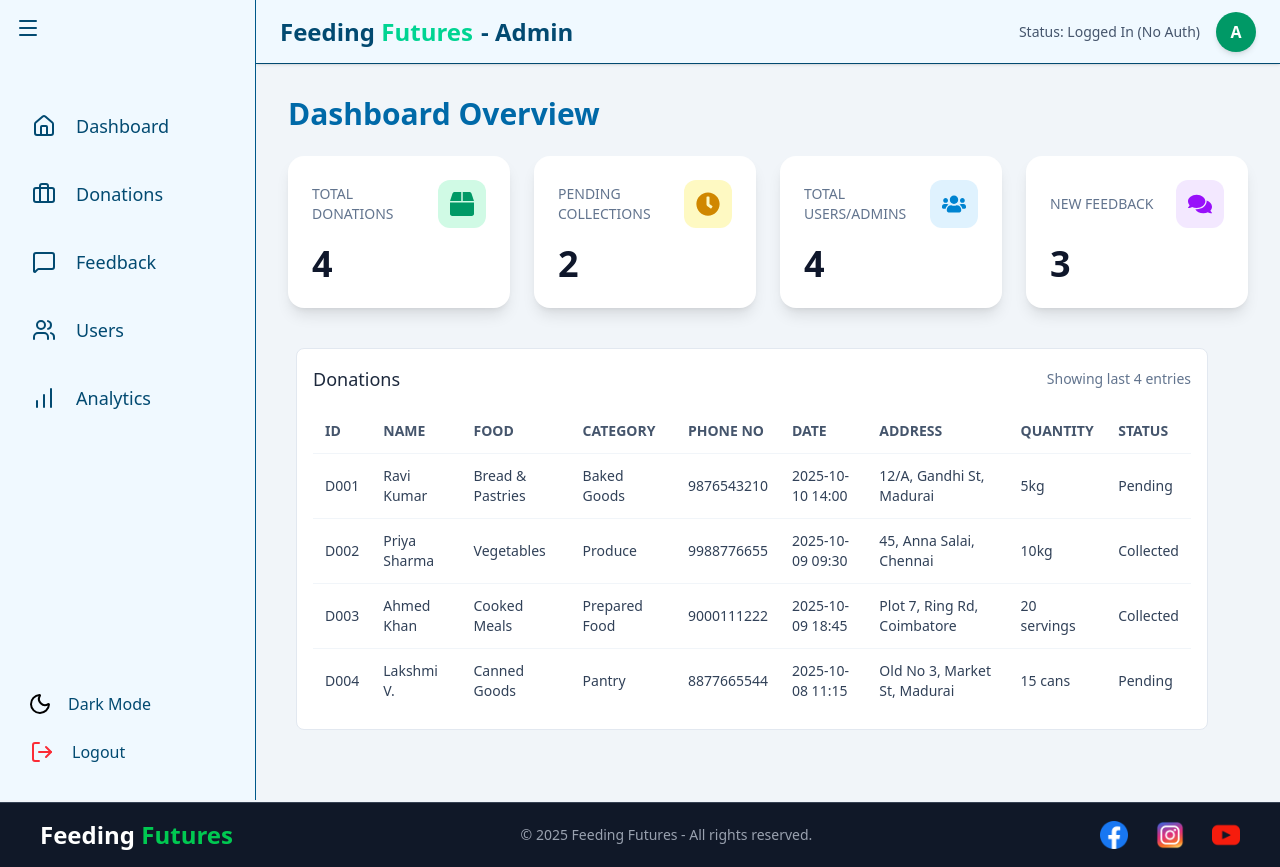
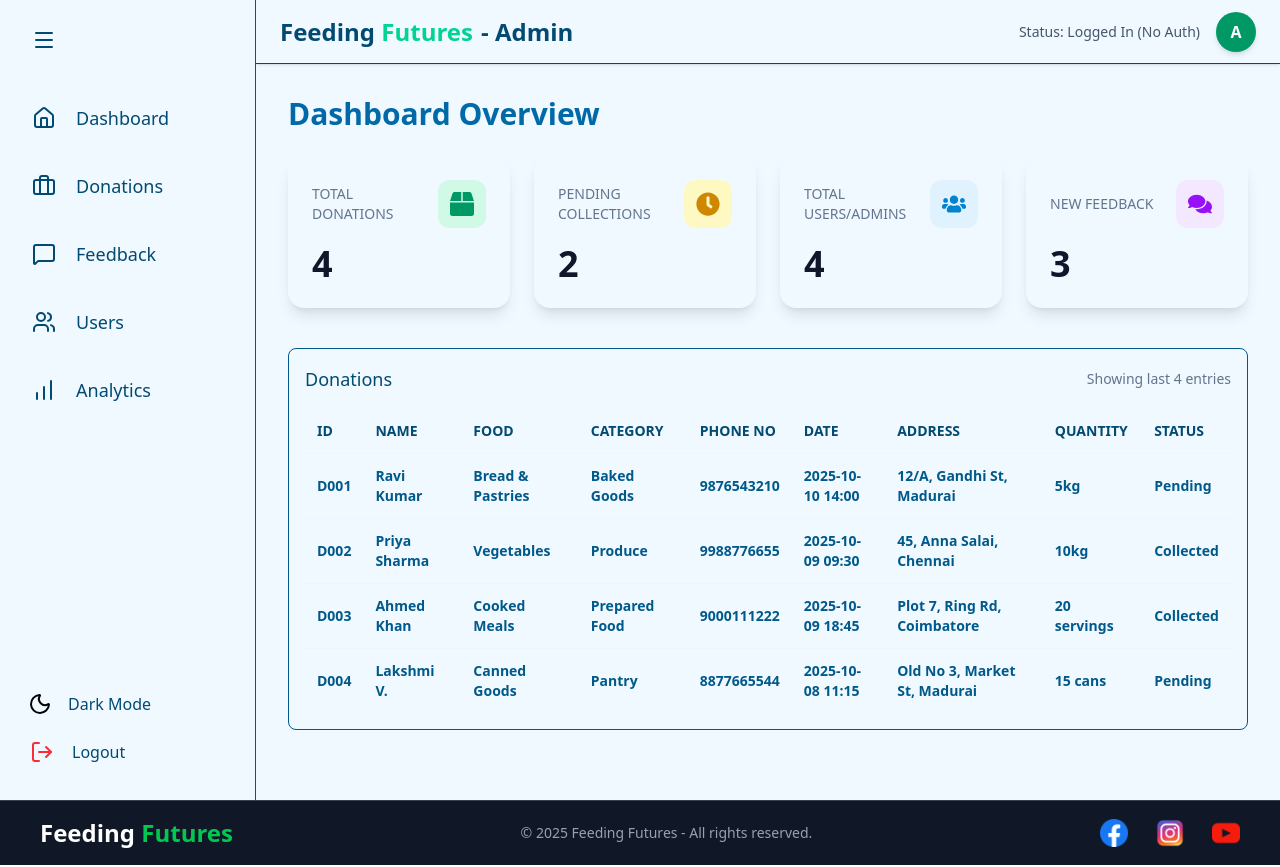
Before and after one commit to namanmahajan2020/Feeding-Futures, a React (Vite) app in the folder Feeding-Futures/admin/: page /dashboard in a window 1280 px wide. Built offline with nearby package versions, Linux system fonts and the light colour scheme.

Commit message:
changing all app colors according to light mode

```diff
--- a/Feeding-Futures/admin/src/App.jsx
+++ b/Feeding-Futures/admin/src/App.jsx
@@ -38,7 +38,7 @@ export default function App() {
 
   return (
     <AppContext.Provider value={providerValue}>
-      <div className={`min-h-screen font-sans ${isDarkMode ? 'bg-slate-800 text-slate-200' : 'bg-slate-100 text-slate-800'} transition-colors duration-300`}>
+      <div className={`min-h-screen font-sans ${isDarkMode ? 'bg-slate-800 text-slate-200' : 'bg-sky-50 text-slate-800'} transition-colors duration-300`}>
         <Router>
           {/* The Sidebar, Header, and Footer should be outside the Routes */}
           <div className={`flex min-h-screen ${isSidebarOpen ? 'md:ml-64' : 'md:ml-20'} transition-all duration-300`}>
--- a/Feeding-Futures/admin/src/components/Sidebar.jsx
+++ b/Feeding-Futures/admin/src/components/Sidebar.jsx
@@ -19,18 +19,18 @@ const Sidebar = () => {
     <nav className={`fixed top-0 left-0 border-r h-full ${isSidebarOpen ? 'w-64' : 'w-20'}
       ${isDarkMode ? 'bg-slate-900 border-slate-700 text-slate-100' : 'bg-sky-50 text-sky-900 border-sky-800'}
       p-4 transition-all duration-300 z-30 shadow-xl md:shadow-none`}>
-      <div className="flex items-center space-x-3 mb-8 cursor-pointer overflow-hidden">
-        <button onClick={() => setIsSidebarOpen(prev => !prev)} className={`${isSidebarOpen ? '' : 'p-3'} rounded-lg ml-0 ${isDarkMode ? 'hover:bg-slate-700' : 'hover:bg-sky-100'}`}>
+      <div className="flex items-center space-x-3 cursor-pointer overflow-hidden">
+        <button onClick={() => setIsSidebarOpen(prev => !prev)} className={`${isSidebarOpen ? 'ml-4 mt-3'  : 'p-3 '} rounded-lg ml-0 ${isDarkMode ? 'hover:bg-slate-700' : 'hover:bg-sky-100'}`}>
           <Menu className="w-6 h-6" />
         </button>
       </div>
 
-      <ul className="space-y-4 mt-15">
+      <ul className="space-y-4 mt-10">
         {navItems.map(item => (
           <li key={item.name}>
             <NavLink
               to={item.path}
-              className={`flex items-center p-3 rounded-xl transition duration-200
+              className={`flex items-center p-3 rounded-xl transition duration-100
                 ${item.path === activePage ? 'text-blue-700' : 'hover:bg-sky-700 hover:text-white'}
                 ${isSidebarOpen ? '' : 'justify-center'}`}
               activeclassname="bg-emerald-600 text-blue-700"
--- a/Feeding-Futures/admin/src/components/StatCard.jsx
+++ b/Feeding-Futures/admin/src/components/StatCard.jsx
@@ -20,7 +20,7 @@ const darkClasses = {
 const StatCard = ({ icon: Icon, title, value, isDarkMode, color }) => {
   return (
     <div
-      className={`p-6 rounded-2xl shadow-lg ${isDarkMode ? "bg-slate-700 brightness-90 text-white" : "bg-white text-slate-900"} transition-shadow hover:shadow-xl`}
+      className={`p-6 rounded-2xl shadow-lg ${isDarkMode ? "bg-slate-700 brightness-90 text-white" : "bg-sky-50 text-slate-900"} transition-shadow hover:shadow-xl`}
     >
       <div className="flex items-center justify-between mb-4">
         <h3
--- a/Feeding-Futures/admin/src/components/TableComponent.jsx
+++ b/Feeding-Futures/admin/src/components/TableComponent.jsx
@@ -4,23 +4,23 @@ import React from "react";
 
 const TableComponent = ({ title, columns, data, loading, isDarkMode }) => {
   if (loading) {
-    return <p className="text-center text-slate-500 dark:text-slate-400">Loading...</p>;
+    return <p className={`text-center text-2xl mt-52 ${isDarkMode ? 'text-slate-300' : 'text-sky-900'}`}>Loading...</p>;
   }
 
   if (!data || data.length === 0) {
-    return <p className="text-center text-slate-500 dark:text-slate-400">No data available</p>;
+    return <p className={`text-center ${isDarkMode ? 'text-slate-300' : 'text-sky-900'}`}>No data available</p>;
   }
 
   return (
-    <section className="bg-white dark:bg-slate-900 border m-10 ml-2 border-slate-200 dark:border-slate-700 rounded-lg p-4">
+    <section className={`${isDarkMode ? 'bg-slate-900 border-slate-700 ' : 'bg-sky-50 border-sky-800  '} border rounded-lg p-4`}>
       <div className="flex items-center justify-between mb-4">
-        <h3 className="text-lg font-medium text-slate-800 dark:text-slate-100">{title}</h3>
+        <h3 className={`text-lg font-medium ${isDarkMode ? 'text-slate-300' : 'text-sky-900'}`}>{title}</h3>
         <div className="text-sm text-slate-500 dark:text-slate-400">Showing last {data.length} entries</div>
       </div>
 
       <div className="overflow-x-auto">
         <table className="w-full table-auto">
-          <thead className="text-sm text-slate-600 dark:text-slate-300 uppercase">
+          <thead className={`text-sm ${isDarkMode ? 'text-slate-300' : 'text-sky-900'} uppercase`}>
             <tr>
               {columns.map((col) => (
                 <th key={col.field} className="p-3 text-left">{col.header}</th>
@@ -31,7 +31,7 @@ const TableComponent = ({ title, columns, data, loading, isDarkMode }) => {
             {data.map((item) => (
               <tr key={item.id} className="border-t border-slate-100 dark:border-slate-700">
                 {columns.map((col) => (
-                  <td key={col.field} className="p-3 text-sm text-slate-700 dark:text-slate-200">
+                  <td key={col.field} className={`text-sm font-semibold p-3 ${isDarkMode ? 'text-slate-300' : 'text-sky-800'}`}>
                     {item[col.field]}
                   </td>
                 ))}
--- a/Feeding-Futures/admin/src/pages/AdminDashboard.jsx
+++ b/Feeding-Futures/admin/src/pages/AdminDashboard.jsx
@@ -49,7 +49,9 @@ const Dashboard = ({ data, isLoading, isDarkMode }) => {
               isDarkMode={isDarkMode}
             />
           </div>
+          <div className='mt-10'>
           <DonationsTable donations={data.donations.slice(0, 5)} isLoading={isLoading} isDarkMode={isDarkMode} />
+          </div>
         </>
       )}
     </main>
--- a/Feeding-Futures/admin/src/pages/Analytics.jsx
+++ b/Feeding-Futures/admin/src/pages/Analytics.jsx
@@ -2,7 +2,7 @@ import React from 'react';
 
 const Analytics = () => {
   return (
-    <div>
+    <div className='m-10'>
       <h2 className="text-3xl font-bold mb-6 text-sky-700 dark:text-sky-400">Analytics & Reports</h2>
       <div className="p-6 rounded-2xl shadow-lg bg-slate-800 text-slate-300">
         <p className="text-lg text-slate-500 dark:text-slate-400">Charts and data insights will appear here.</p>
--- a/Feeding-Futures/admin/src/pages/Donations.jsx
+++ b/Feeding-Futures/admin/src/pages/Donations.jsx
@@ -13,7 +13,7 @@ const Donations = ({ data, isLoading, isDarkMode }) => {
   ];
 
   return (
-    <div>
+    <div className="m-10">
       {/* Pass the donations columns to the TableComponent */}
       <TableComponent
         title="Donations"
--- a/Feeding-Futures/admin/src/pages/Feedback.jsx
+++ b/Feeding-Futures/admin/src/pages/Feedback.jsx
@@ -14,7 +14,7 @@ const Feedback = ({ data, isLoading, isDarkMode }) => {
   ];
 
   return (
-    <div>
+    <div className="m-10">
       {/* Pass the feedback columns to the TableComponent */}
       <TableComponent
         title="Feedback"
--- a/Feeding-Futures/admin/src/pages/Users.jsx
+++ b/Feeding-Futures/admin/src/pages/Users.jsx
@@ -14,7 +14,7 @@ const Users = ({ data, isLoading, isDarkMode }) => {
   ];
 
   return (
-    <div>
+    <div className="m-10">
       <TableComponent
         title="Users"
         columns={usersColumns}
```
